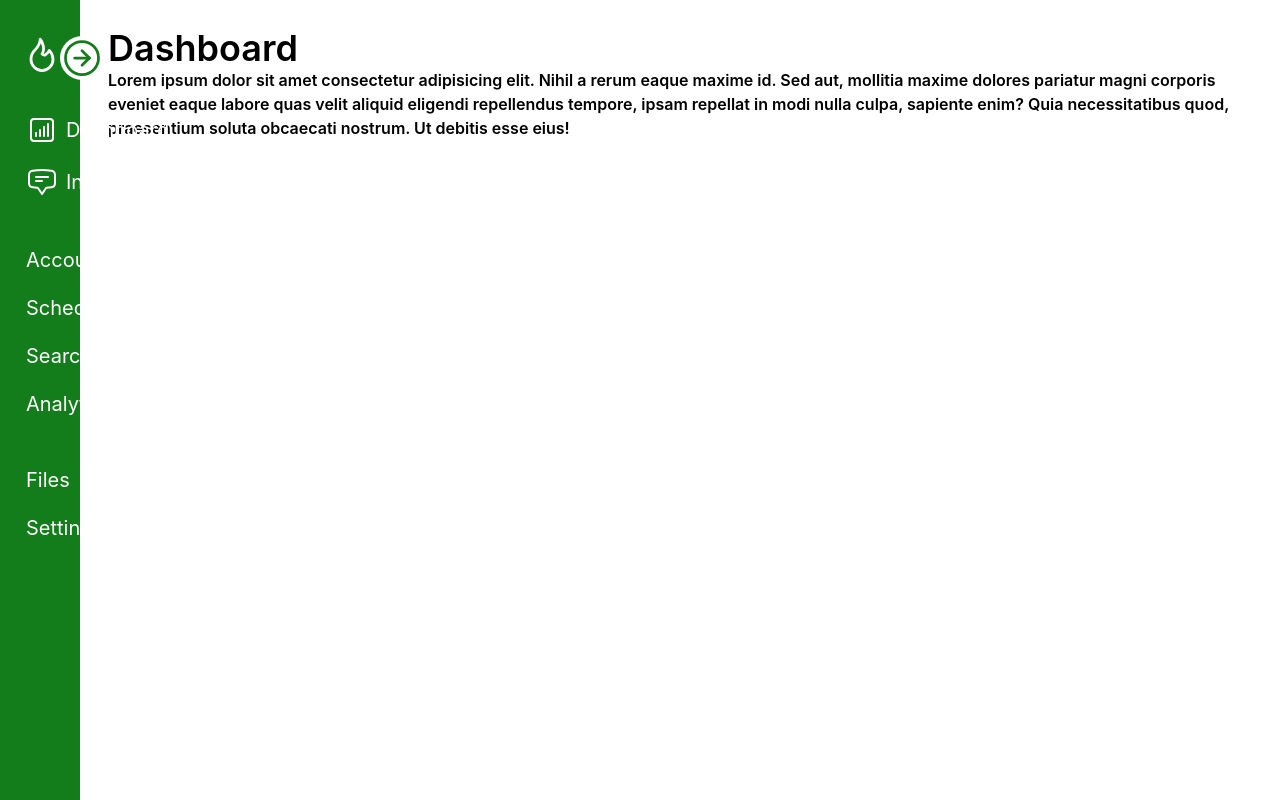
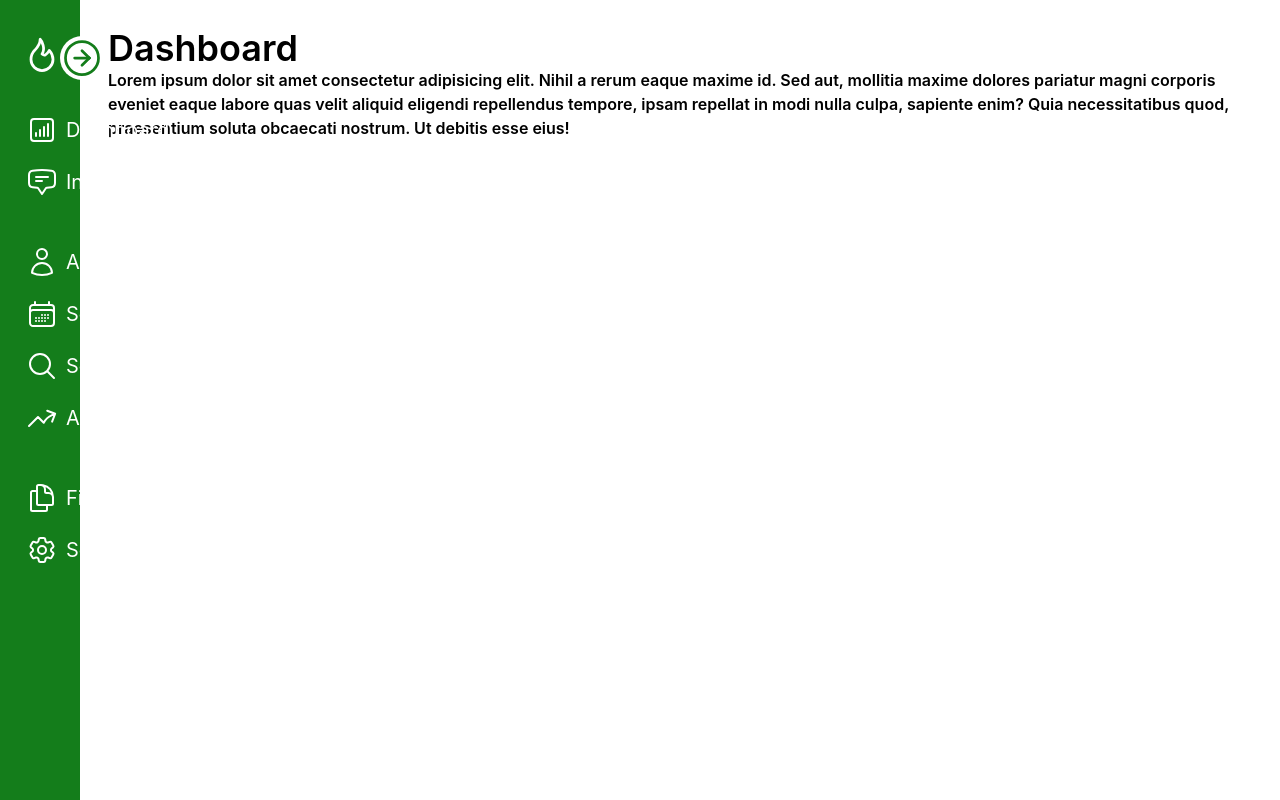
Before and after one commit to Jekwulum/Kwiz-App, a React (Create React App) app: page / in a window 1280 px wide. Built offline with nearby package versions, Linux system fonts and the light colour scheme.

Commit message:
menu icons added to sidemenu

```diff
--- a/src/components/sideMenu/SideMenu.js
+++ b/src/components/sideMenu/SideMenu.js
@@ -1,17 +1,20 @@
 import React, { useState } from "react";
-import { ArrowCircleIcon, FireIcon, DashboardIcon, InboxIcon } from "../svgIcons/MenuIcons";
+import {
+  AccountIcon, AnalyticsIcon, ArrowCircleIcon, DashboardIcon, FilesIcon, FireIcon,
+  InboxIcon, ScheduleIcon, SearchIcon, SettingsIcon
+} from "../svgIcons/MenuIcons";
 
 const SideMenu = () => {
   const [showMenu, setShowMenu] = useState(false);
   const Menus = [
     { title: "Dashboard", icon: <DashboardIcon /> },
     { title: "Inbox", icon: <InboxIcon /> },
-    { title: "Accounts", src: "user", gap: true },
-    { title: "Schedule ", src: "Calendar" },
-    { title: "Search", src: "Search" },
-    { title: "Analytics", src: "Chart" },
-    { title: "Files ", src: "Folder", gap: true },
-    { title: "Settings", src: "Setting" },
+    { title: "Accounts", icon: <AccountIcon />, gap: true },
+    { title: "Schedule ", icon: <ScheduleIcon /> },
+    { title: "Search", icon: <SearchIcon /> },
+    { title: "Analytics", icon: <AnalyticsIcon /> },
+    { title: "Files ", icon: <FilesIcon />, gap: true },
+    { title: "Settings", icon: <SettingsIcon /> },
   ];
   return (
     <div className={`${showMenu ? "w-72" : "w-20"} duration-300 h-screen p-5 pt-8 bg-cust-green relative`}>
--- a/src/components/svgIcons/MenuIcons.js
+++ b/src/components/svgIcons/MenuIcons.js
@@ -1,17 +1,17 @@
 export const AccountIcon = () => (
-  <>
+  <div>
     <svg xmlns="http://www.w3.org/2000/svg" fill="none" viewBox="0 0 24 24" stroke-width="1.5" stroke="currentColor" class="w-8 h-8">
       <path stroke-linecap="round" stroke-linejoin="round" d="M15.75 6a3.75 3.75 0 11-7.5 0 3.75 3.75 0 017.5 0zM4.501 20.118a7.5 7.5 0 0114.998 0A17.933 17.933 0 0112 21.75c-2.676 0-5.216-.584-7.499-1.632z" />
     </svg>
-  </>
+  </div>
 );
 
 export const AnalyticsIcon = () => (
-  <>
+  <div>
     <svg xmlns="http://www.w3.org/2000/svg" fill="none" viewBox="0 0 24 24" stroke-width="1.5" stroke="currentColor" class="w-8 h-8">
       <path stroke-linecap="round" stroke-linejoin="round" d="M2.25 18L9 11.25l4.306 4.307a11.95 11.95 0 015.814-5.519l2.74-1.22m0 0l-5.94-2.28m5.94 2.28l-2.28 5.941" />
     </svg>
-  </>
+  </div>
 );
 
 
@@ -34,11 +34,11 @@ export const ArrowCircleIcon = ({ classProps, showMenu, setShowMenu }) => (
 );
 
 export const ChartIcon = () => (
-  <>
+  <div>
     <svg xmlns="http://www.w3.org/2000/svg" fill="none" viewBox="0 0 24 24" stroke-width="1.5" stroke="currentColor" class="w-8 h-8">
       <path stroke-linecap="round" stroke-linejoin="round" d="M3 13.125C3 12.504 3.504 12 4.125 12h2.25c.621 0 1.125.504 1.125 1.125v6.75C7.5 20.496 6.996 21 6.375 21h-2.25A1.125 1.125 0 013 19.875v-6.75zM9.75 8.625c0-.621.504-1.125 1.125-1.125h2.25c.621 0 1.125.504 1.125 1.125v11.25c0 .621-.504 1.125-1.125 1.125h-2.25a1.125 1.125 0 01-1.125-1.125V8.625zM16.5 4.125c0-.621.504-1.125 1.125-1.125h2.25C20.496 3 21 3.504 21 4.125v15.75c0 .621-.504 1.125-1.125 1.125h-2.25a1.125 1.125 0 01-1.125-1.125V4.125z" />
     </svg>
-  </>
+  </div>
 );
 
 export const DashboardIcon = () => (
@@ -51,11 +51,11 @@ export const DashboardIcon = () => (
 );
 
 export const FilesIcon = () => (
-  <>
+  <div>
     <svg xmlns="http://www.w3.org/2000/svg" fill="none" viewBox="0 0 24 24" stroke-width="1.5" stroke="currentColor" class="w-8 h-8">
       <path stroke-linecap="round" stroke-linejoin="round" d="M15.75 17.25v3.375c0 .621-.504 1.125-1.125 1.125h-9.75a1.125 1.125 0 01-1.125-1.125V7.875c0-.621.504-1.125 1.125-1.125H6.75a9.06 9.06 0 011.5.124m7.5 10.376h3.375c.621 0 1.125-.504 1.125-1.125V11.25c0-4.46-3.243-8.161-7.5-8.876a9.06 9.06 0 00-1.5-.124H9.375c-.621 0-1.125.504-1.125 1.125v3.5m7.5 10.375H9.375a1.125 1.125 0 01-1.125-1.125v-9.25m12 6.625v-1.875a3.375 3.375 0 00-3.375-3.375h-1.5a1.125 1.125 0 01-1.125-1.125v-1.5a3.375 3.375 0 00-3.375-3.375H9.75" />
     </svg>
-  </>
+  </div>
 );
 
 export const FireIcon = ({ classProps }) => (
@@ -79,26 +79,26 @@ export const InboxIcon = () => (
 );
 
 export const ScheduleIcon = () => (
-  <>
+  <div>
     <svg xmlns="http://www.w3.org/2000/svg" fill="none" viewBox="0 0 24 24" stroke-width="1.5" stroke="currentColor" class="w-8 h-8">
       <path stroke-linecap="round" stroke-linejoin="round" d="M6.75 3v2.25M17.25 3v2.25M3 18.75V7.5a2.25 2.25 0 012.25-2.25h13.5A2.25 2.25 0 0121 7.5v11.25m-18 0A2.25 2.25 0 005.25 21h13.5A2.25 2.25 0 0021 18.75m-18 0v-7.5A2.25 2.25 0 015.25 9h13.5A2.25 2.25 0 0121 11.25v7.5m-9-6h.008v.008H12v-.008zM12 15h.008v.008H12V15zm0 2.25h.008v.008H12v-.008zM9.75 15h.008v.008H9.75V15zm0 2.25h.008v.008H9.75v-.008zM7.5 15h.008v.008H7.5V15zm0 2.25h.008v.008H7.5v-.008zm6.75-4.5h.008v.008h-.008v-.008zm0 2.25h.008v.008h-.008V15zm0 2.25h.008v.008h-.008v-.008zm2.25-4.5h.008v.008H16.5v-.008zm0 2.25h.008v.008H16.5V15z" />
     </svg>
-  </>
+  </div>
 );
 
 export const SearchIcon = () => (
-  <>
+  <div>
     <svg xmlns="http://www.w3.org/2000/svg" fill="none" viewBox="0 0 24 24" stroke-width="1.5" stroke="currentColor" class="w-8 h-8">
       <path stroke-linecap="round" stroke-linejoin="round" d="M21 21l-5.197-5.197m0 0A7.5 7.5 0 105.196 5.196a7.5 7.5 0 0010.607 10.607z" />
     </svg>
-  </>
+  </div>
 );
 
-export const SettinsIcon = () => (
-  <>
+export const SettingsIcon = () => (
+  <div>
     <svg xmlns="http://www.w3.org/2000/svg" fill="none" viewBox="0 0 24 24" stroke-width="1.5" stroke="currentColor" class="w-8 h-8">
       <path stroke-linecap="round" stroke-linejoin="round" d="M9.594 3.94c.09-.542.56-.94 1.11-.94h2.593c.55 0 1.02.398 1.11.94l.213 1.281c.063.374.313.686.645.87.074.04.147.083.22.127.324.196.72.257 1.075.124l1.217-.456a1.125 1.125 0 011.37.49l1.296 2.247a1.125 1.125 0 01-.26 1.431l-1.003.827c-.293.24-.438.613-.431.992a6.759 6.759 0 010 .255c-.007.378.138.75.43.99l1.005.828c.424.35.534.954.26 1.43l-1.298 2.247a1.125 1.125 0 01-1.369.491l-1.217-.456c-.355-.133-.75-.072-1.076.124a6.57 6.57 0 01-.22.128c-.331.183-.581.495-.644.869l-.213 1.28c-.09.543-.56.941-1.11.941h-2.594c-.55 0-1.02-.398-1.11-.94l-.213-1.281c-.062-.374-.312-.686-.644-.87a6.52 6.52 0 01-.22-.127c-.325-.196-.72-.257-1.076-.124l-1.217.456a1.125 1.125 0 01-1.369-.49l-1.297-2.247a1.125 1.125 0 01.26-1.431l1.004-.827c.292-.24.437-.613.43-.992a6.932 6.932 0 010-.255c.007-.378-.138-.75-.43-.99l-1.004-.828a1.125 1.125 0 01-.26-1.43l1.297-2.247a1.125 1.125 0 011.37-.491l1.216.456c.356.133.751.072 1.076-.124.072-.044.146-.087.22-.128.332-.183.582-.495.644-.869l.214-1.281z" />
       <path stroke-linecap="round" stroke-linejoin="round" d="M15 12a3 3 0 11-6 0 3 3 0 016 0z" />
     </svg>
-  </>
+  </div>
 );
```
